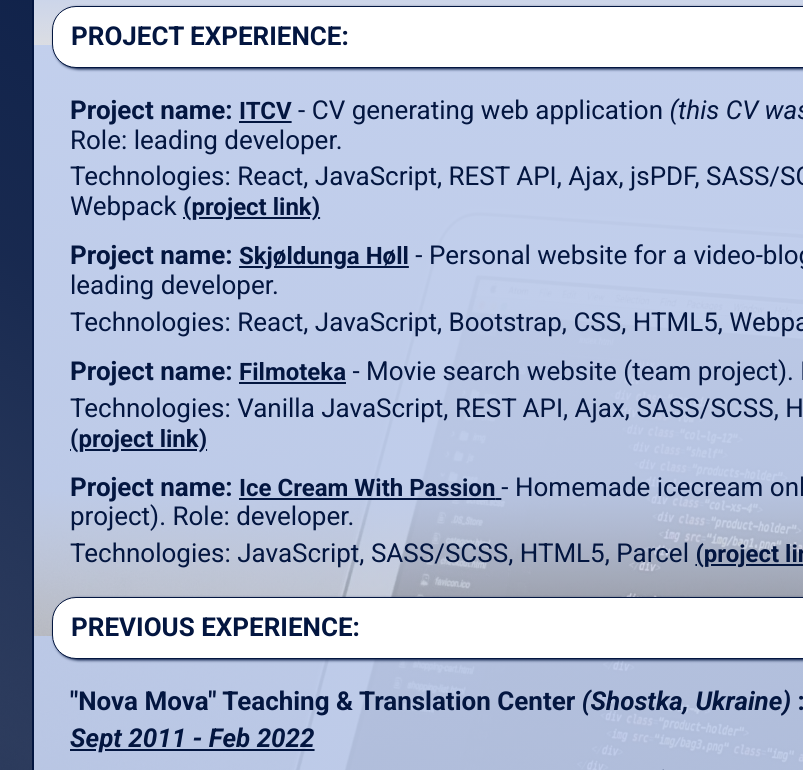
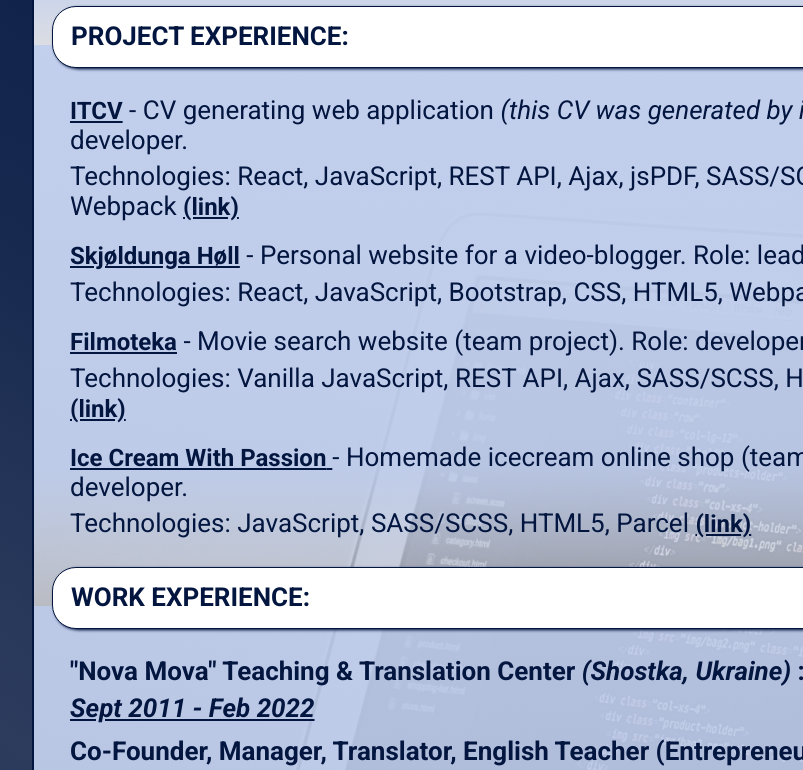
Before and after one commit to yevhen-petrunkin/cv-for-goit, a plain HTML site: page index.html in a window 1280 px wide. Shown: the part 449-1219 px from the top of the page, 477-1280 px from the left. Drawn offline with nearby package versions, Linux system fonts and the light colour scheme.

Commit message:
Add new amendments to text content of CV

```diff
--- a/index.html
+++ b/index.html
@@ -116,8 +116,8 @@
               experience and profound knowledge of English. Adaptable and
               flexible, able to perform in a fast-paced environment and under
               pressure. Attentive to details. A self-starter with solid
-              interpersonal skills with a positive “can-do” attitude and
-              pro-active approach to problem solving. Registered entrepreneur.
+              interpersonal skills, a positive “can-do” attitude and a proactive
+              approach to problem-solving. Registered entrepreneur.
             </article>
           </section>
           <section class="article">
@@ -126,7 +126,6 @@
             </div>
             <article class="article__body">
               <h4 class="article__heading body">
-                Project name:
                 <a class="article__link" href=""
                   ><span class="article__heading--main">ITCV</span></a
                 >
@@ -139,12 +138,11 @@
               <p class="article__tech body">
                 <span class="article__tech--main">Technologies:</span>
                 React, JavaScript, REST API, Ajax, jsPDF, SASS/SCSS, HTML5,
-                Webpack <a class="article__link body" href="">(project link)</a>
+                Webpack <a class="article__link body" href="">(link)</a>
               </p>
             </article>
             <article class="article__body">
               <h4 class="article__heading body">
-                Project name:
                 <a href="" class="article__link"
                   ><span class="article__heading--main"
                     >Skjøldunga Høll</span
@@ -158,12 +156,11 @@
               <p class="article__tech body">
                 <span class="article__tech--main">Technologies:</span>
                 React, JavaScript, Bootstrap, CSS, HTML5, Webpack
-                <a class="article__link body" href="">(project link)</a>
+                <a class="article__link body" href="">(link)</a>
               </p>
             </article>
             <article class="article__body">
               <h4 class="article__heading body">
-                Project name:
                 <a
                   href="https://kaka8548.github.io/filmoteka-/"
                   class="article__link"
@@ -179,13 +176,12 @@
                 <a
                   class="article__link body"
                   href="https://github.com/Kaka8548/filmoteka-"
-                  >(project link)</a
+                  >(link)</a
                 >
               </p>
             </article>
             <article class="article__body">
               <h4 class="article__heading body">
-                Project name:
                 <a
                   href="https://arinagar.github.io/power-rangers-project/"
                   class="article__link"
@@ -205,14 +201,14 @@
                 <a
                   class="article__link body"
                   href="https://github.com/Arinagar/power-rangers-project"
-                  >(project link)</a
+                  >(link)</a
                 >
               </p>
             </article>
           </section>
           <section class="article">
             <div class="article__title">
-              <h3 class="article__name">PREVIOUS EXPERIENCE:</h3>
+              <h3 class="article__name">WORK EXPERIENCE:</h3>
             </div>
             <article class="article__body">
               <h4 class="article__place body">
@@ -243,9 +239,9 @@
               </h4>
               <p class="article__time body">Jan 2011 - Dec 2015</p>
               <p class="article__position body">Translator (Freelancer)</p>
+              <p><b>Achievements:</b></p>
               <ul class="article__description list">
                 <li class="article__item body">
-                  <p><b>Achievements:</b></p>
                   150 tech translations in IT and other areas.
                 </li>
               </ul>
@@ -257,7 +253,7 @@
             </div>
             <article class="article__body">
               <h4 class="article__place body">
-                GoIT School: JavaScript-Bootcamp (IT Generation Programme) :
+                IT school GOIT: JavaScript-Bootcamp (IT Generation Programme) :
               </h4>
               <p class="article__time body">Sept 2022 - Jan 2023</p>
               <p class="article__position special body">
```
